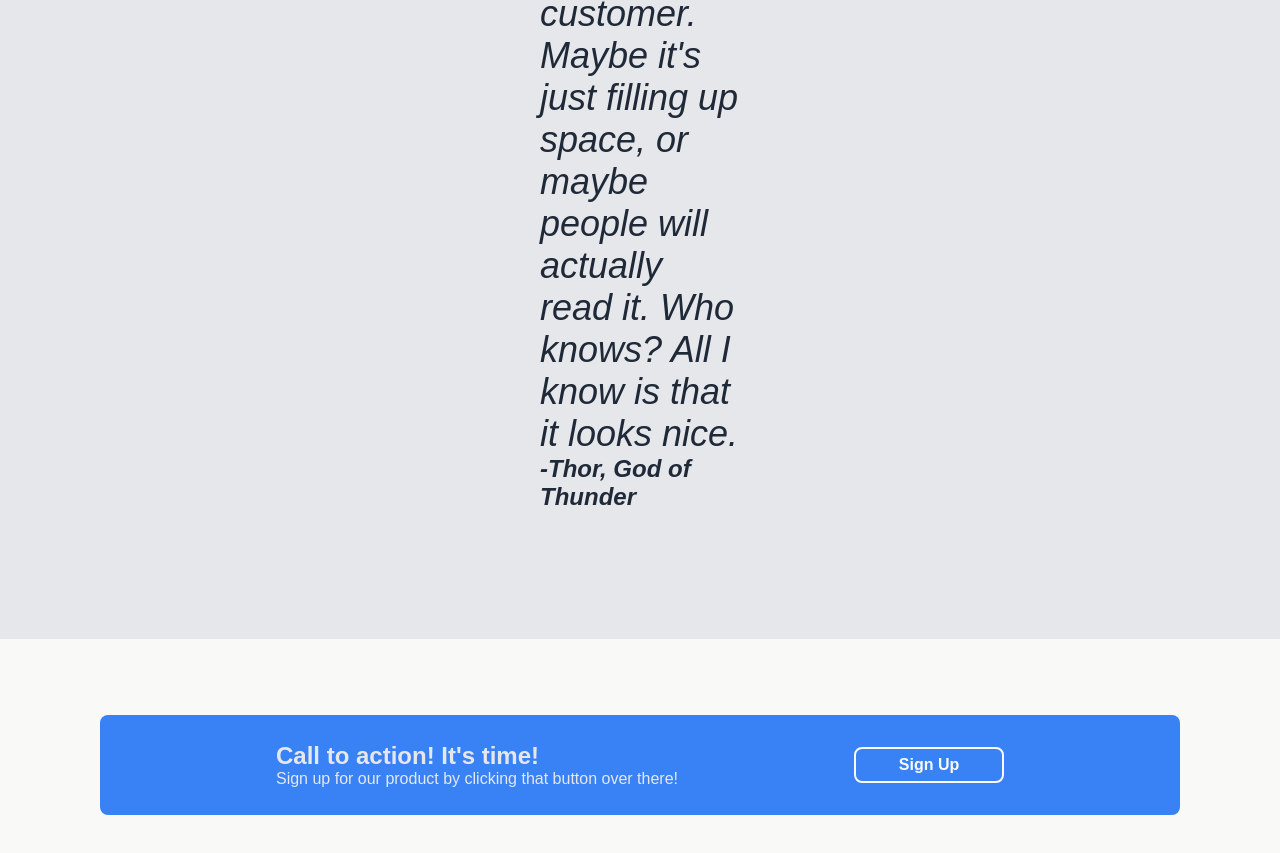
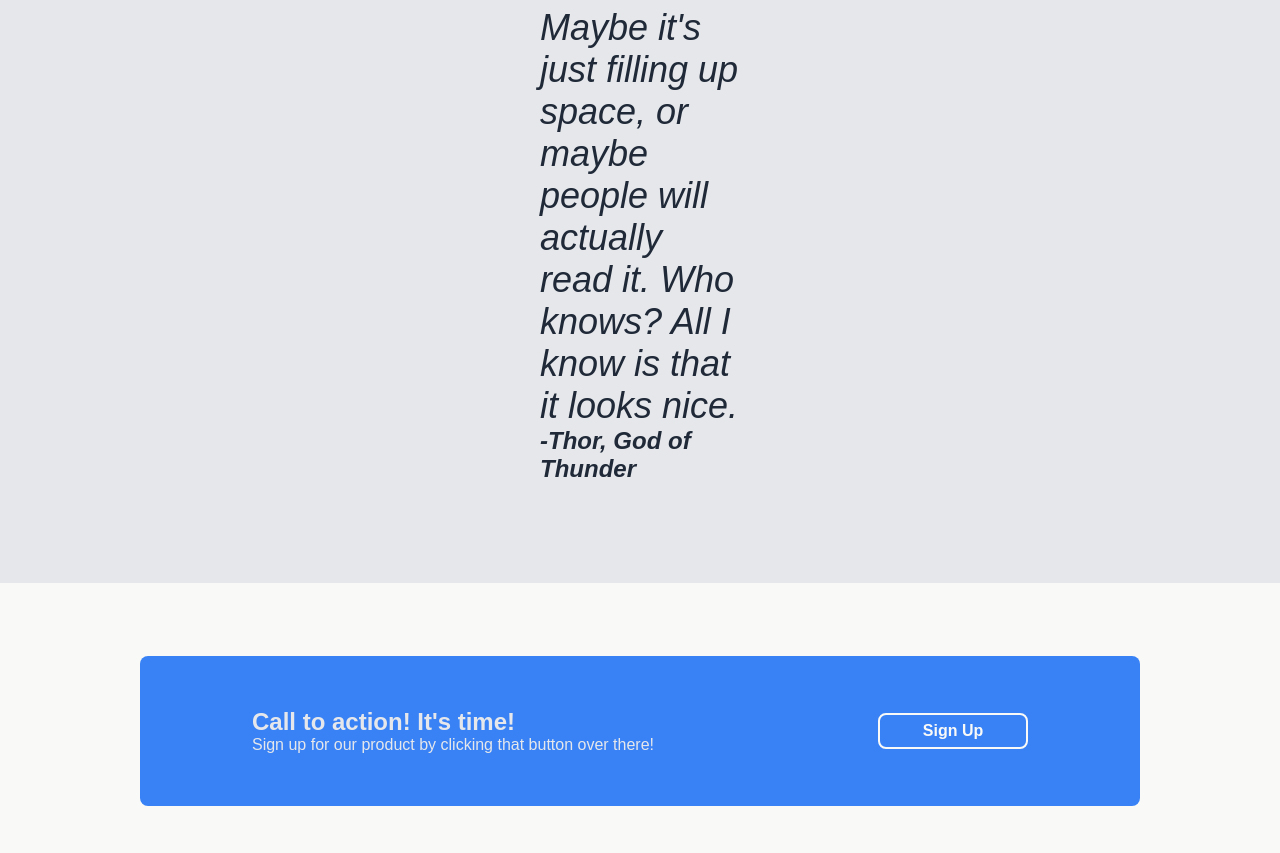
Before and after one commit to khoedhur/project-2-landing-page, a plain HTML site: page index.html in a window 1280 px wide. Shown: the part 1323-2176 px from the top of the page. Drawn offline with Linux system fonts and the light colour scheme.

Commit message:
Edit style.css
Edit format of call to action section

```diff
--- a/style.css
+++ b/style.css
@@ -118,8 +118,7 @@ a {
   flex-direction: column;
   align-items: center;
   justify-content: center;
-  padding: 128px 540px;
-  margin: auto;
+  padding: 100px 540px;
 }
 
 .originator {
@@ -129,20 +128,24 @@ a {
   padding-right: 24px;
 }
 
+.call-to-action {
+  color: #e5e7eb;
+  background-color: #f9faf8;
+  height: 40%;
+  display: flex;
+  align-items: center;
+  justify-content: center;
+}
+
 .cta-container {
   display: flex;
-  justify-content: space-evenly;
+  justify-content: space-around;
   align-items: center;
   background-color: #3882f6;
   border-radius: 8px;
-  height: 100px;
+  height: 150px;
+  width: 1000px;
   margin-top: -24px;
-}
-
-.call-to-action {
-  color: #e5e7eb;
-  background-color: #f9faf8;
-  padding: 100px;
 }
 
 .cta-right {
```
Also changed, not shown: index.html (line endings or trailing spaces).
